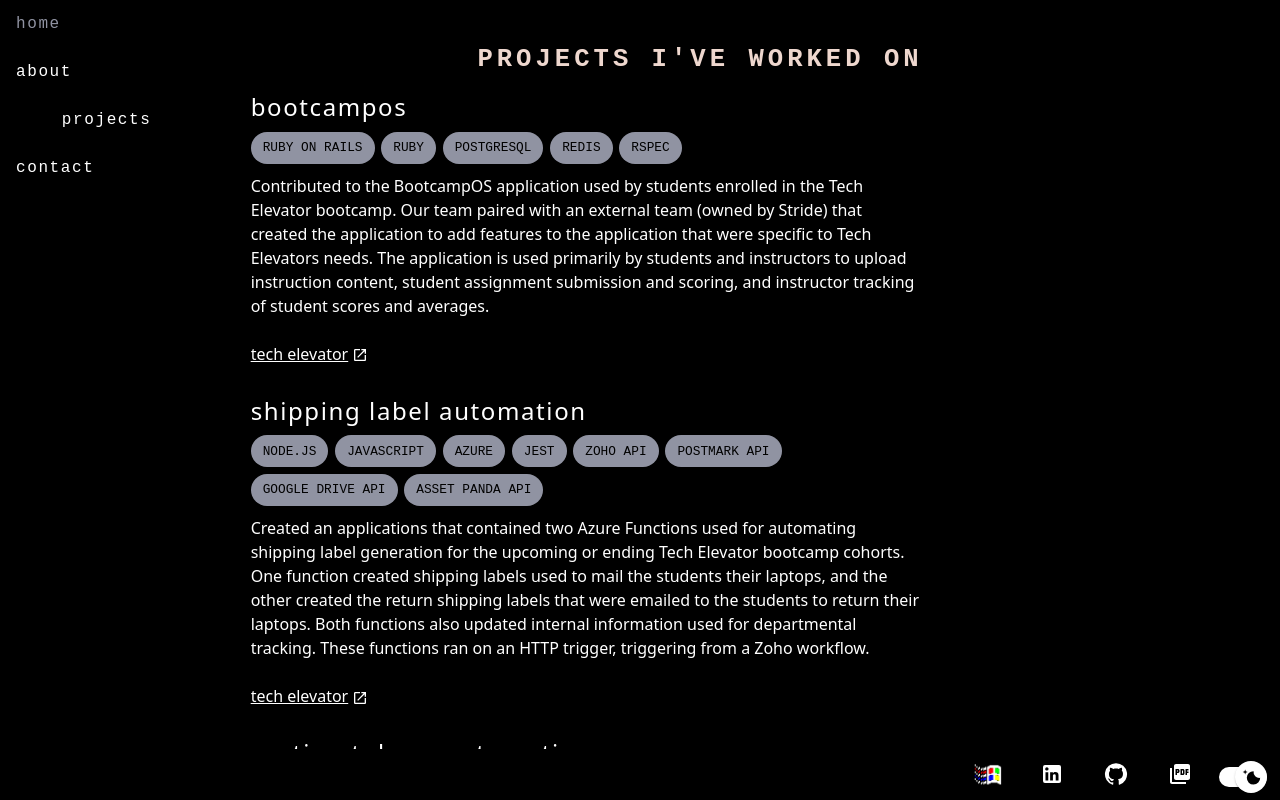
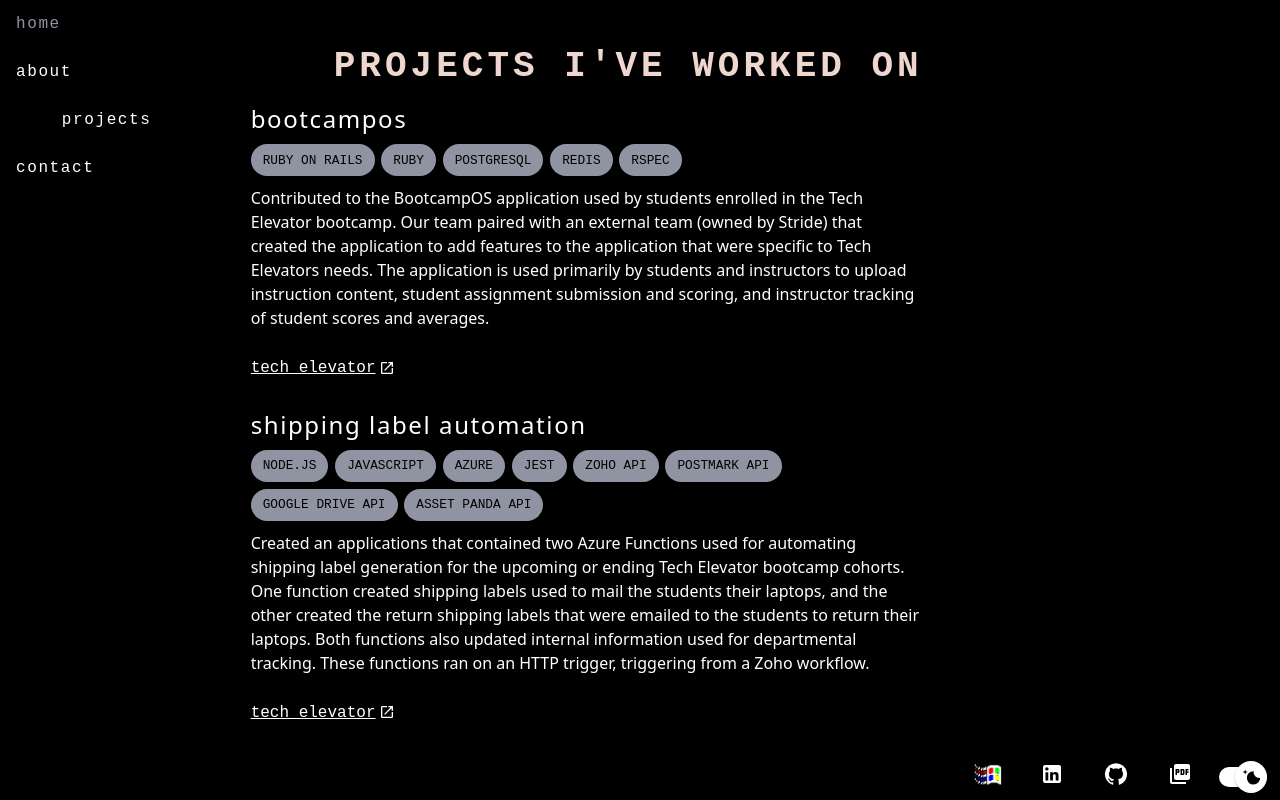
Before and after one commit to laurenmilesdev/portfolio, a Next.js app: page / in a window 1280 px wide. Both pictures are taken after a click on the tab "projects". Shown: the top 800 px of the page. Built offline with nearby package versions, Linux system fonts and the light colour scheme; a web font is replaced by a local one.

Commit message:
Updated global link styling

```diff
--- a/src/styles/globals.css
+++ b/src/styles/globals.css
@@ -130,6 +130,7 @@ body {
 a.primary {
   color: var(--font-color);
   text-transform: lowercase;
+  font-family: monospace;
 }
 
 a.primary:hover {
@@ -152,12 +153,12 @@ h3 {
 }
 
 h1 {
-  font-size: 6vw;
+  font-size: 6rem;
   letter-spacing: 1rem;
 }
 
 h3 {
-  font-size: 2vw;
+  font-size: 2.25rem;
   letter-spacing: 0.25rem;
 }
 
```
